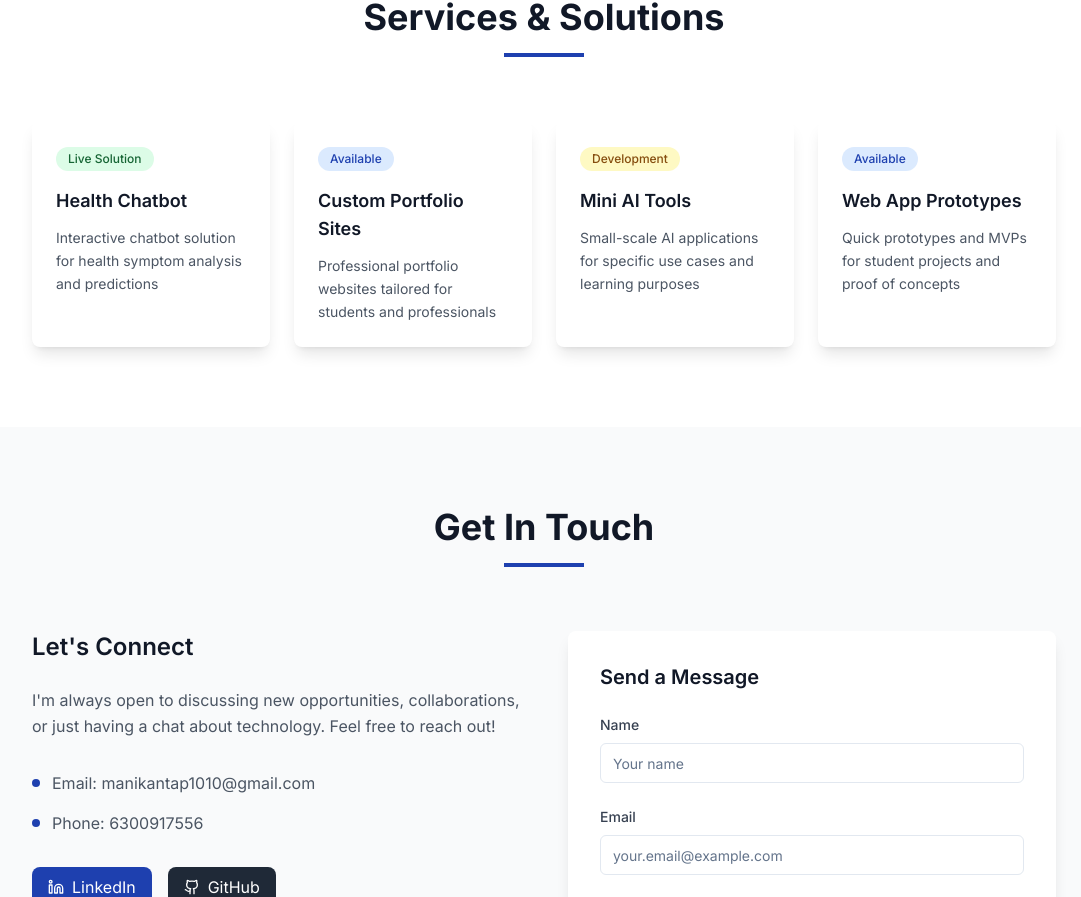
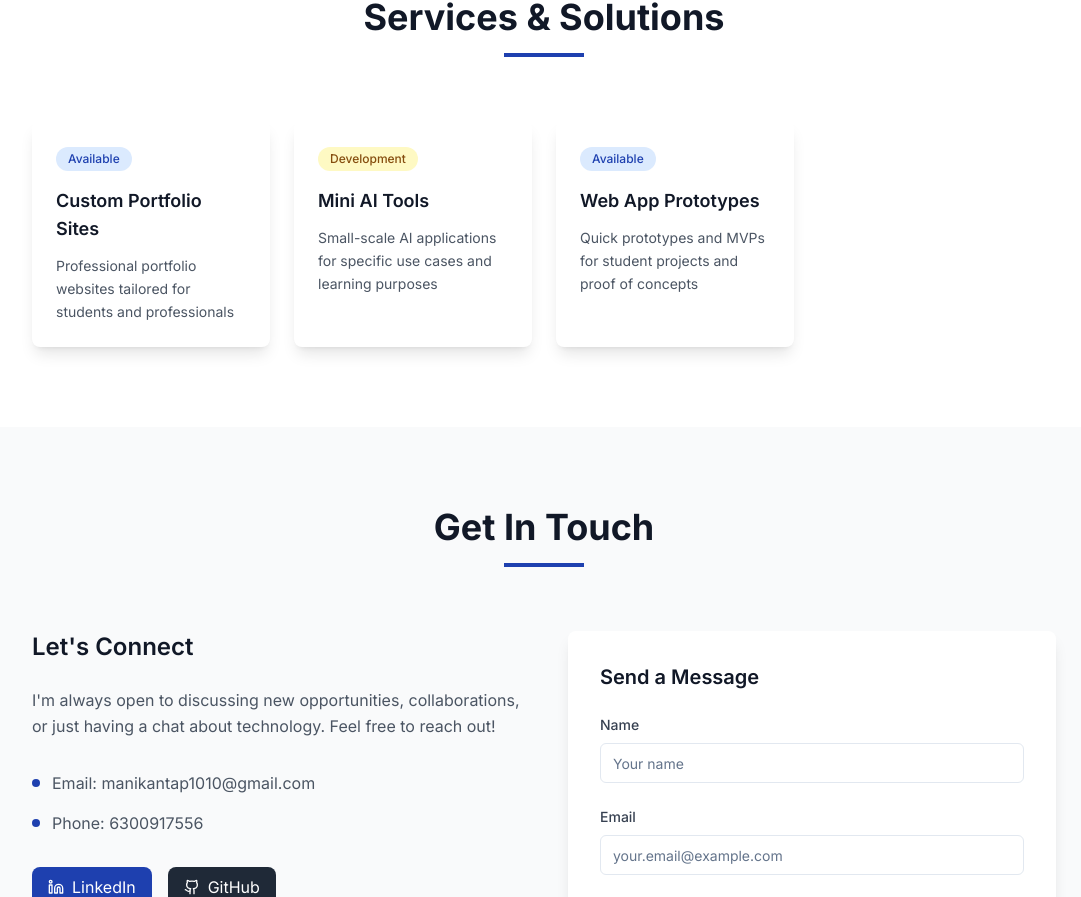
Before and after one commit to Manipamarthi10/manikantaswamy-portfolio, a React (Vite) app: page / in a window 1280 px wide. Shown: the part 2451-3348 px from the top of the page, without its empty margins (96-1177 px from the left). Built offline with nearby package versions, Linux system fonts and the light colour scheme.

Commit message:
Remove health chatbot section
Remove the health chatbot section from services and solutions.

```diff
--- a/src/components/Services.tsx
+++ b/src/components/Services.tsx
@@ -1,11 +1,6 @@
 
 const Services = () => {
   const services = [
-    {
-      title: "Health Chatbot",
-      description: "Interactive chatbot solution for health symptom analysis and predictions",
-      status: "Live Solution"
-    },
     {
       title: "Custom Portfolio Sites",
       description: "Professional portfolio websites tailored for students and professionals",
```
